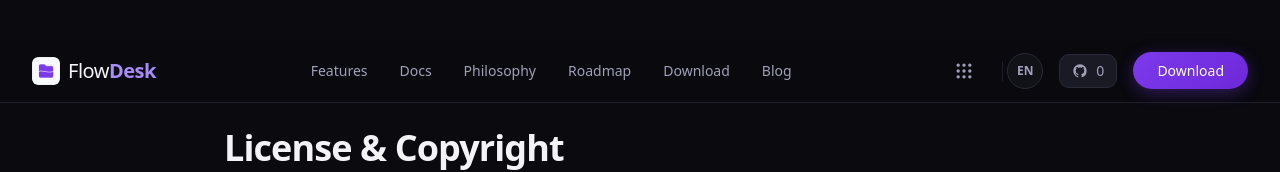
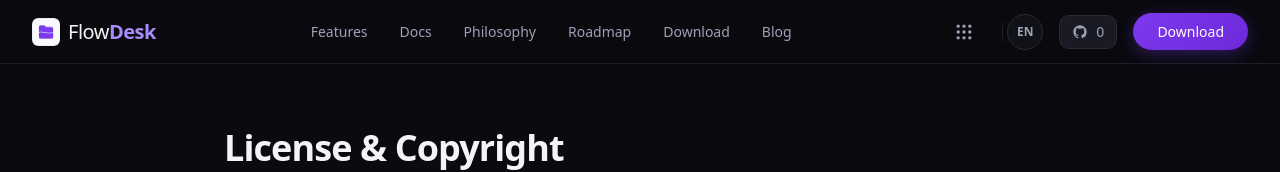
Before and after one commit to Kharisdestianmaulana-hub/flowdeskweb, a Next.js app: page /en/license in a window 1280 px wide. Shown: the top 172 px of the page. Built offline with nearby package versions, Linux system fonts and the light colour scheme; no server answers.

Commit message:
fix: set default navbar top position to 0px

```diff
--- a/components/Navbar.tsx
+++ b/components/Navbar.tsx
@@ -58,7 +58,7 @@ export default function Navbar({ stars, repoUrl, dict, currentLang }: NavbarProp
   };
 
   return (
-    <header className={`sticky z-[100] w-full transition-all duration-300 ${isScrolled ? 'py-4 px-4 pointer-events-none' : 'py-0 px-0'}`} style={{ top: 'var(--navbar-top, 39px)' }}>
+    <header className={`sticky z-[100] w-full transition-all duration-300 ${isScrolled ? 'py-4 px-4 pointer-events-none' : 'py-0 px-0'}`} style={{ top: 'var(--navbar-top, 0px)' }}>
       <nav className={`pointer-events-auto mx-auto transition-all duration-300 backdrop-blur-lg border border-[var(--color-border-subtle)] ${isScrolled ? 'max-w-5xl rounded-full bg-[rgba(20,20,25,0.7)] shadow-2xl h-[60px]' : 'max-w-none w-full rounded-none bg-[rgba(10,10,15,0.85)] border-t-0 border-l-0 border-r-0 h-16'}`}>
         <div className={`h-full flex items-center justify-between transition-all duration-300 ${isScrolled ? 'px-6' : 'max-w-7xl mx-auto px-4 sm:px-6 lg:px-8'}`}>
           {/* Left: Logo */}
```
